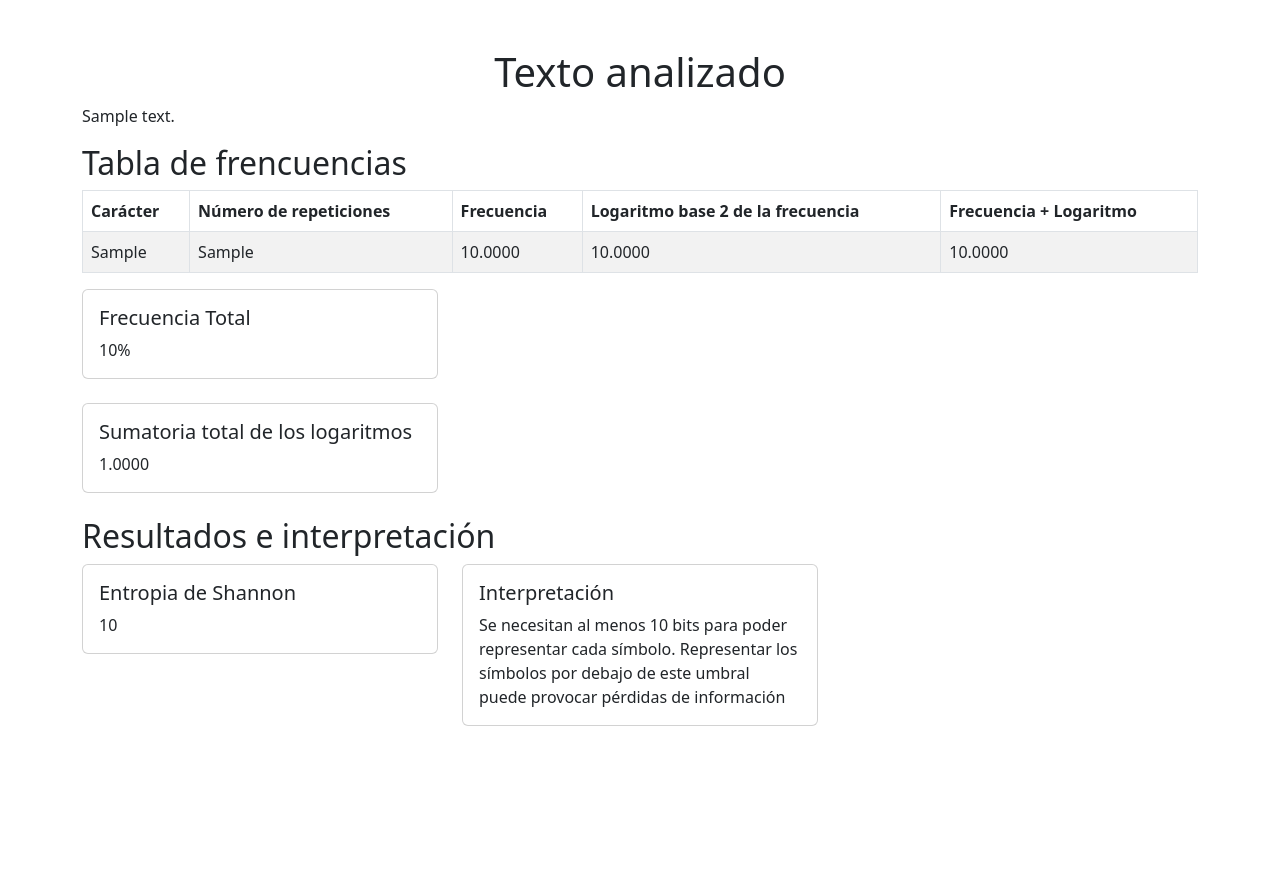
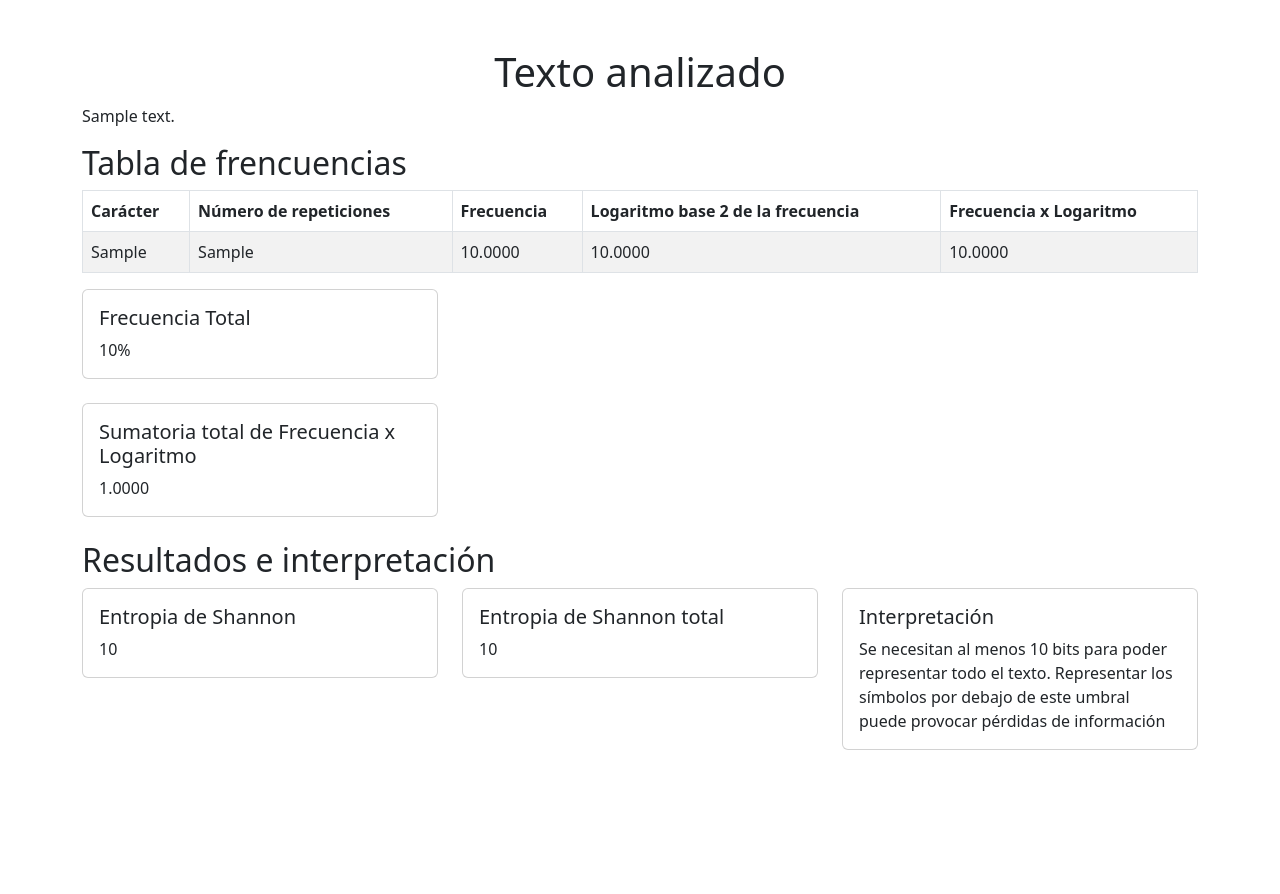
Before and after one commit to Ecadra/proyectos-compresion, a Django app: template templates/entropia/resultados.html in a window 1280 px wide. Shown: the part 120-1014 px from the top of the page. Before the commit the page ends 846 px from the top, so only its background shows below. Run offline with Django 5.2, Linux system fonts and the light colour scheme; the template is opened without the code that fills it: most values are stand-ins (such as "Sample title", 1, 10 or a date in 2020).

Commit message:
Agregar calculo entropiaMultiplicacion y actualización  de la interfaz de resultados

```diff
--- a/templates/entropia/resultados.html
+++ b/templates/entropia/resultados.html
@@ -17,7 +17,7 @@
                             <th scope="col">Número de repeticiones</th>
                             <th scope="col">Frecuencia</th>
                             <th scope="col">Logaritmo base 2 de la frecuencia</th>
-                            <th scope="col">Frecuencia + Logaritmo</th>
+                            <th scope="col">Frecuencia x Logaritmo</th>
                         </tr>
 
                     </thead>
@@ -53,7 +53,7 @@
                 <div class = "col-md-4">
                     <div class = "card">
                         <div class="card-body">
-                            <h5 class="card-title">Sumatoria total de los logaritmos</h5>
+                            <h5 class="card-title">Sumatoria total de Frecuencia x Logaritmo</h5>
                             <p class="card-text">{{entropia.totalSumatoria | floatformat:4}}</p>
                         </div>
                     </div>
@@ -71,11 +71,20 @@
                         </div>
                     </div>
                 </div>
+
+                <div class="col-md-4">
+                    <div class= "card">
+                        <div class="card-body">
+                            <h5 class="card-title">Entropia de Shannon total</h5>
+                            <p class="card-text">{{entropia.entropiaMultiplicacion}}</p>
+                        </div>
+                    </div>
+                </div>
                 <div class="col-md-4">
                     <div class= "card">
                         <div class="card-body">
                             <h5 class="card-title">Interpretación</h5>
-                            <p class="card-text"> Se necesitan al menos {{entropia.entropia}} bits para poder representar cada símbolo.
+                            <p class="card-text"> Se necesitan al menos {{entropia.entropiaMultiplicacion}} bits para poder representar todo el texto.
                                 Representar los símbolos por debajo de este umbral puede provocar pérdidas de información
                             </p>
                         </div>
```
Also changed, not shown: apps/entropia/views.py (+5 -2 lines).
